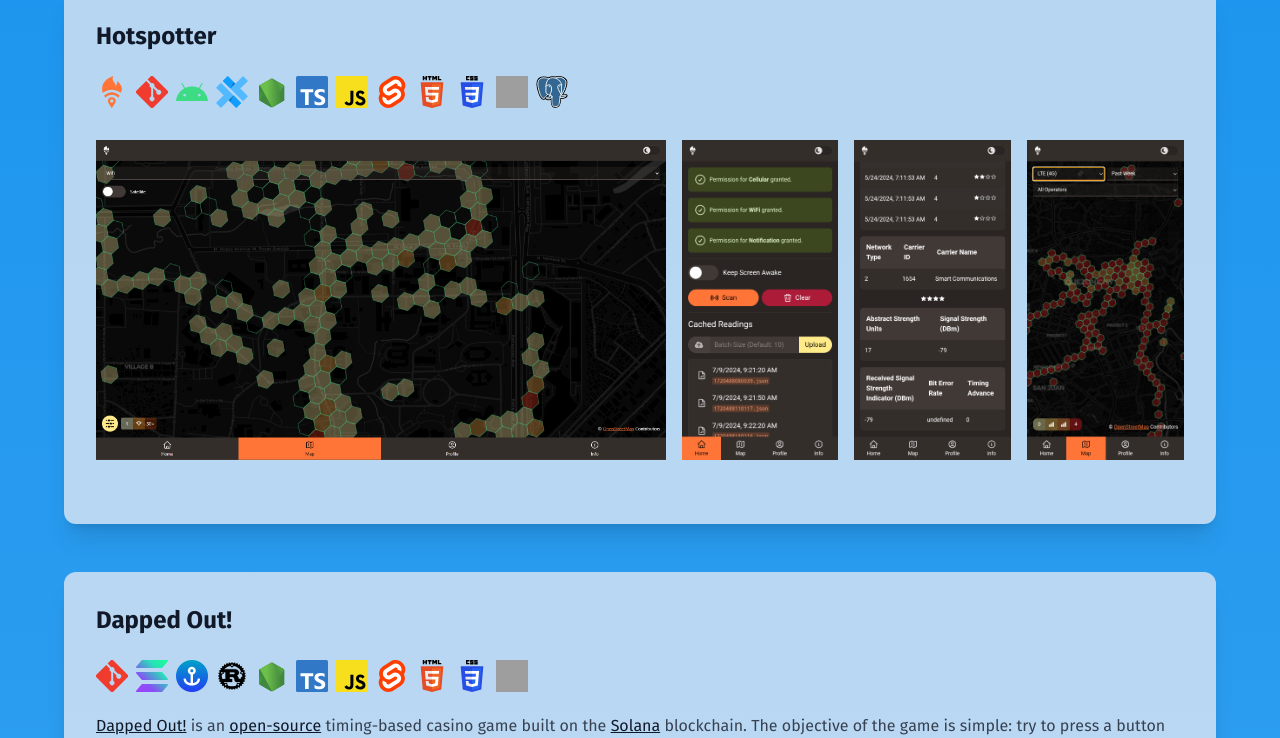
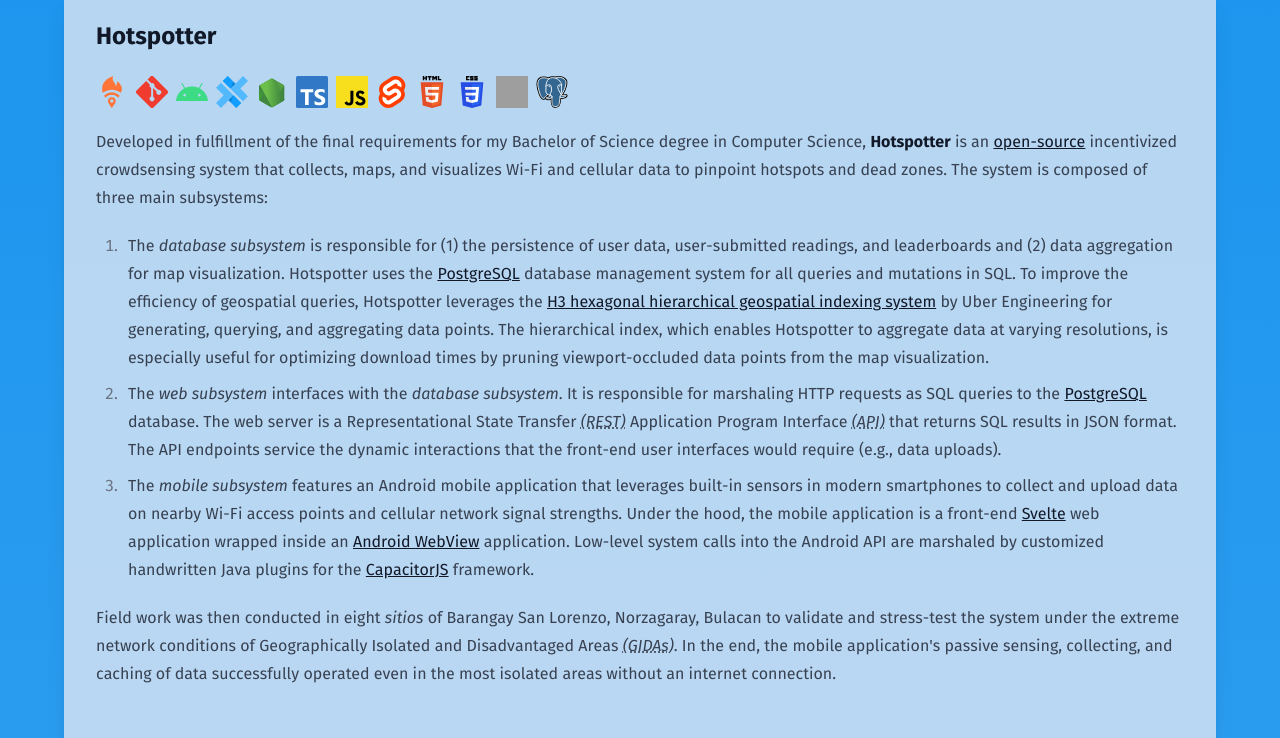
Before and after one commit to BastiDood/bastidood.github.io, a SvelteKit app: page /portfolio in a window 1280 px wide. Shown: the part 1186-1924 px from the top of the page. Built offline with nearby package versions, Linux system fonts and the light colour scheme; grey boxes are pictures that could not be loaded.

Commit message:
feat: add description for Hotspotter

```diff
--- a/src/routes/portfolio/+page.svelte
+++ b/src/routes/portfolio/+page.svelte
@@ -122,7 +122,56 @@
                 <img class="m-0 h-8 w-8" src={tailwind} alt="TailwindCSS" />
                 <img class="m-0 h-8 w-8" src={postgres} alt="PostgreSQL" />
             </div>
-            <!-- TODO -->
+            <p>
+                Developed in fulfillment of the final requirements for my Bachelor of Science degree in Computer
+                Science, <strong>Hotspotter</strong> is an
+                <a target="_blank" href="https://github.com/BastiDood/hotspotter">open-source</a> incentivized crowdsensing
+                system that collects, maps, and visualizes Wi-Fi and cellular data to pinpoint hotspots and dead zones. The
+                system is composed of three main subsystems:
+            </p>
+            <ol>
+                <li>
+                    The <em>database subsystem</em> is responsible for (1) the persistence of user data, user-submitted
+                    readings, and leaderboards and (2) data aggregation for map visualization. Hotspotter uses the
+                    <a target="_blank" href="https://www.postgresql.org/">PostgreSQL</a>
+                    database management system for all queries and mutations in SQL. To improve the efficiency of geospatial
+                    queries, Hotspotter leverages the
+                    <a target="_blank" href="https://h3geo.org/">H3 hexagonal hierarchical geospatial indexing system</a
+                    > by Uber Engineering for generating, querying, and aggregating data points. The hierarchical index,
+                    which enables Hotspotter to aggregate data at varying resolutions, is especially useful for optimizing
+                    download times by pruning viewport-occluded data points from the map visualization.
+                </li>
+                <li>
+                    The <em>web subsystem</em> interfaces with the <em>database subsystem</em>. It is responsible for
+                    marshaling HTTP requests as SQL queries to the
+                    <a target="_blank" href="https://www.postgresql.org/">PostgreSQL</a>
+                    database. The web server is a Representational State Transfer
+                    <dfn><abbr title="Representational State Transfer">(REST)</abbr></dfn>
+                    Application Program Interface <dfn><abbr title="Application Program Interface">(API)</abbr></dfn> that
+                    returns SQL results in JSON format. The API endpoints service the dynamic interactions that the front-end
+                    user interfaces would require (e.g., data uploads).
+                </li>
+                <li>
+                    The <em>mobile subsystem</em> features an Android mobile application that leverages built-in sensors
+                    in modern smartphones to collect and upload data on nearby Wi-Fi access points and cellular network
+                    signal strengths. Under the hood, the mobile application is a front-end
+                    <a target="_blank" href="https://svelte.dev/">Svelte</a>
+                    web application wrapped inside an
+                    <a target="_blank" href="https://developer.android.com/develop/ui/views/layout/webapps/webview"
+                        >Android WebView</a
+                    >
+                    application. Low-level system calls into the Android API are marshaled by customized handwritten Java
+                    plugins for the <a target="_blank" href="https://capacitorjs.com/">CapacitorJS</a> framework.
+                </li>
+            </ol>
+            <p>
+                Field work was then conducted in eight <em>sitios</em> of Barangay San Lorenzo, Norzagaray, Bulacan to
+                validate and stress-test the system under the extreme network conditions of Geographically Isolated and
+                Disadvantaged Areas
+                <dfn><abbr title="Geographically Isolated and Disadvantaged Areas">(GIDAs)</abbr></dfn>. In the end, the
+                mobile application's passive sensing, collecting, and caching of data successfully operated even in the
+                most isolated areas without an internet connection.
+            </p>
             <div class="md:flex md:gap-4">
                 <div>
                     <img
@@ -254,39 +303,6 @@
                 <div><img loading="lazy" src={botokenAdmin} alt="Botoken Admin Page" /></div>
             </div>
         </section>
-        <section id="up-csi" class="max-w-none rounded-xl bg-card p-8 shadow-xl">
-            <h2>UP CSI Website</h2>
-            <div class="flex flex-wrap gap-2">
-                <img class="m-0 h-8 w-8" src={upcsi} alt="UP CSI" />
-                <img class="m-0 h-8 w-8" src={git} alt="Git" />
-                <img class="m-0 h-8 w-8" src={node} alt="Node.js" />
-                <img class="m-0 h-8 w-8" src={ts} alt="TypeScript" />
-                <img class="m-0 h-8 w-8" src={js} alt="JavaScript" />
-                <img class="m-0 h-8 w-8" src={svelte} alt="Svelte" />
-                <img class="m-0 h-8 w-8" src={html} alt="HTML" />
-                <img class="m-0 h-8 w-8" src={css} alt="CSS" />
-                <img class="m-0 h-8 w-8" src={tailwind} alt="TailwindCSS" />
-            </div>
-            <p>
-                The <a target="_blank" href="https://up-csi.org/">UP Center for Student Innovations</a> is a
-                student-oriented organization aimed towards the enhancement of student learning from the
-                <a target="_blank" href="https://up.edu.ph">University of the Philippines</a>
-                <a target="_blank" href="https://upd.edu.ph/">Diliman</a>,
-                <a target="_blank" href="https://dcs.upd.edu.ph/">Department of Computer Science</a> by working with real-world
-                projects. As part of my 2023-2024 term as the Director for Engineering, I was tasked to lead the development
-                and deployment of the organization's official website—a project that had previously been postponed over the
-                years.
-            </p>
-            <p>
-                The website is an <a target="_blank" href="https://github.com/up-csi/up-csi.github.io">open-source</a>
-                static website powered by <a target="_blank" href="https://kit.svelte.dev/">SvelteKit</a> and developed in
-                the open by UP CSI's members.
-            </p>
-            <div class="md:flex md:gap-4">
-                <div><img loading="lazy" src={upcsiHome} alt="UP CSI Home Page" /></div>
-                <div><img loading="lazy" src={upcsiEvents} alt="UP CSI Events Page" /></div>
-            </div>
-        </section>
         <section id="acda" class="max-w-none rounded-xl bg-card p-8 shadow-xl">
             <h2>ACDA: Aggregated Crash Data Analytics</h2>
             <div class="flex flex-wrap gap-2">
@@ -356,6 +372,39 @@
                 <div><img loading="lazy" src={acdaGis} alt="ACDA GIS Page" /></div>
                 <div><img loading="lazy" src={acdaAnalytics} alt="ACDA Analytics Page" /></div>
                 <div><img loading="lazy" src={acdaFilters} alt="ACDA Help Page with Filters" /></div>
+            </div>
+        </section>
+        <section id="up-csi" class="max-w-none rounded-xl bg-card p-8 shadow-xl">
+            <h2>UP CSI Website</h2>
+            <div class="flex flex-wrap gap-2">
+                <img class="m-0 h-8 w-8" src={upcsi} alt="UP CSI" />
+                <img class="m-0 h-8 w-8" src={git} alt="Git" />
+                <img class="m-0 h-8 w-8" src={node} alt="Node.js" />
+                <img class="m-0 h-8 w-8" src={ts} alt="TypeScript" />
+                <img class="m-0 h-8 w-8" src={js} alt="JavaScript" />
+                <img class="m-0 h-8 w-8" src={svelte} alt="Svelte" />
+                <img class="m-0 h-8 w-8" src={html} alt="HTML" />
+                <img class="m-0 h-8 w-8" src={css} alt="CSS" />
+                <img class="m-0 h-8 w-8" src={tailwind} alt="TailwindCSS" />
+            </div>
+            <p>
+                The <a target="_blank" href="https://up-csi.org/">UP Center for Student Innovations</a> is a
+                student-oriented organization aimed towards the enhancement of student learning from the
+                <a target="_blank" href="https://up.edu.ph">University of the Philippines</a>
+                <a target="_blank" href="https://upd.edu.ph/">Diliman</a>,
+                <a target="_blank" href="https://dcs.upd.edu.ph/">Department of Computer Science</a> by working with real-world
+                projects. As part of my 2023-2024 term as the Director for Engineering, I was tasked to lead the development
+                and deployment of the organization's official website—a project that had previously been postponed over the
+                years.
+            </p>
+            <p>
+                The website is an <a target="_blank" href="https://github.com/up-csi/up-csi.github.io">open-source</a>
+                static website powered by <a target="_blank" href="https://kit.svelte.dev/">SvelteKit</a> and developed in
+                the open by UP CSI's members.
+            </p>
+            <div class="md:flex md:gap-4">
+                <div><img loading="lazy" src={upcsiHome} alt="UP CSI Home Page" /></div>
+                <div><img loading="lazy" src={upcsiEvents} alt="UP CSI Events Page" /></div>
             </div>
         </section>
         <section id="hatid" class="max-w-none rounded-xl bg-card p-8 shadow-xl">
```
